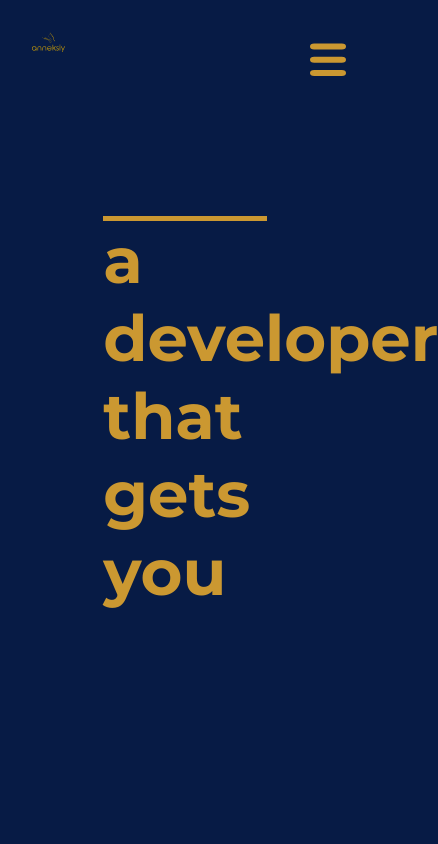
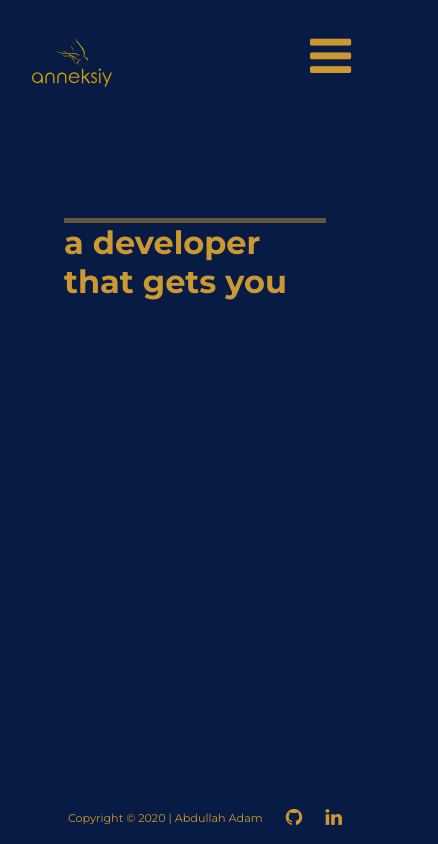
Before and after one commit to anneKsiy/animated-jumbo-menu, a plain HTML site: page index.html in a window 390 px wide. Shown: the whole page, 438 px wide, since content can reach past the window. Drawn offline with Linux system fonts and the light colour scheme.

Commit message:
second commit, decent working state, footer bug

```diff
--- a/css/main.scss
+++ b/css/main.scss
@@ -5,41 +5,73 @@ body, html {
     margin: 0;
     background-color: #071b45;
     color: #cb9831;
+    height: 100vh;
 
     a {
         text-decoration: none;
+        color: #cb9831
     }
 
 }
 
+.flex-container {
+    display: flex;
+    flex-direction: column;
+    position: relative;
+}
+
 header {
+    width: calc(100% - 4em);
     padding: 2em;
 
     #logo {
-        width: 10%;
-        height: 10%;
+        width: 5rem;
+        height: 5rem;
+        margin-top: -10px;
     }
 
     .menu-btn {
         width: 3rem;
         float: right;
         cursor: pointer;
+
+        &:hover {
+            color: #cb983175;
+            transition-duration: 0.3s;
+        }
     }
 }
 
 section {
-    padding: 4em;
+    padding: 4em 4em 0 4em;
 
     h1 {
         font-size: 4em;
-        margin: 1em auto;
-        width: 70%;
+        margin: .5em auto;
+        width: 80%;
 
         &::before {
             content: "";
-            border-top: 5px solid #cb9831;
+            border-top: 5px solid #cb983175;
             display: block;
-            width: 89%;
+            width: 100%;
+        }
+    }
+
+    @media (orientation: landscape) and (max-width: 1000px) {
+        padding: 0 4em 0 4em;
+        h1 {
+            font-size: 2em;
+            margin: .5em 0 .5em 0;
+            width: 100%;
+        }
+    }
+    @media (orientation: portrait) and (max-width: 1000px) {
+        // padding: 0 4em 0 4em;
+        h1 {
+            font-size: 2em;
+            margin: .5em 0 .5em 0;
+            width: 100%;
         }
     }
 }
@@ -54,12 +86,25 @@ nav {
     transform: scaleX(0);
     transform-origin: right;
 
+    @media (max-width: 800px) {
+        height: auto;
+        .fa-3x {
+            font-size: 1.2rem;
+        }
+    }
 
     .close-btn {
+        color: beige;
         width: 18px;
         float: right;
         cursor: pointer;
         opacity: 0;
+        margin-right: 1.5rem;
+
+        &:hover {
+            color: rgba(245, 245, 220, 0.733);
+            transition-duration: 0.3s;
+        }
     }
 
     ul {
@@ -67,7 +112,8 @@ nav {
         margin: 10% auto 0 auto;
         padding: 0;
         display: grid;
-        grid-template-columns: repeat(4, 25%);
+        grid-template-columns: repeat(auto-fit, minmax(100px, 1fr));
+        grid-gap: 3em;
         width: 80%;
         a {
             color: beige;
@@ -80,7 +126,6 @@ nav {
             display: block;
             font-size: .75em;
             margin-top: 20px;
-            margin-right: 5px;
         }
 
         li {
@@ -191,3 +236,41 @@ nav {
         transform: scaleX(0);
     }
 }
+
+// Footer
+
+footer {
+    position: absolute;
+    width: 100%;
+    bottom: 0;
+    display: flex;
+    padding-bottom: 1em;
+
+    .footer-copyright {
+        margin: 0 auto;
+        padding-left: 4em;
+        align-self: center;
+        justify-self: center;
+    }
+
+    .icon-links {
+        align-self: center;
+        margin-right: 3em;
+
+        a:hover {
+            color: #cb983175;
+            transition-duration: 0.3s;
+        }
+        .push {
+            padding-right: 1em;
+        }
+    }
+    @media (max-width: 800px) {
+        .fa-2x {
+            font-size: 1.2rem;
+        }
+        .footer-copyright {
+            font-size: .7rem;
+        }
+    }
+}
--- a/index.html
+++ b/index.html
@@ -3,13 +3,15 @@
 <head>
     <meta charset="UTF-8">
     <meta name="viewport" content="width=device-width, initial-scale=1.0">
+    <link rel="stylesheet" type="text/css" href="https://stackpath.bootstrapcdn.com/font-awesome/4.7.0/css/font-awesome.min.css">
     <link rel="stylesheet" type="text/css" href="css/main.css">
     <title>Portfolio</title>
 </head>
-<body>
+<body class="flex-container">
 
     <nav id="overlay">
-        <img src="https://img.icons8.com/material-sharp/24/000000/back.png" alt="back button" class="close-btn" id="close-menu">
+        <!-- <img src="https://img.icons8.com/material-sharp/24/000000/back.png" alt="back button" class="close-btn" id="close-menu"> -->
+        <i class="fa fa-chevron-right close-btn fa-3x" id="close-menu" aria-hidden="true"></i>
         <ul>
             <li>
                 <a href="#">home</a>
@@ -33,11 +35,13 @@
     <header>
         <a href="#" class="logo"><img src="images/default-monochrome.svg" alt="logo" id="logo"></a>
 
-        <svg class="menu-btn" id="open-menu" width="80" height="58" viewBox="0 0 80 58" fill="none" xmlns="http://www.w3.org/2000/svg">
-            <rect width="60" height="10" rx="7" fill="#CB9831"/>
-            <rect y="22" width="60" height="10" rx="7" fill="#CB9831"/>
-            <rect y="44" width="60" height="10" rx="7" fill="#CB9831"/>
-            </svg>
+        <!-- <svg class="menu-btn" id="open-menu" width="80" height="58" viewBox="0 0 80 58" fill="none" xmlns="http://www.w3.org/2000/svg">
+            <rect class="rect" width="60" height="10" rx="7" fill="#CB9831"/>
+            <rect class="rect" y="22" width="60" height="10" rx="7" fill="#CB9831"/>
+            <rect class="rect" y="44" width="60" height="10" rx="7" fill="#CB9831"/>
+            </svg> -->
+
+        <i class="fa fa-bars menu-btn fa-3x" id="open-menu" aria-hidden="true"></i>
 
         <!-- <img src="https://img.icons8.com/material-rounded/24/000000/menu.png" alt="burger button" class="menu-btn" id="open-menu"> -->
     </header>
@@ -46,11 +50,20 @@
         <h1>a developer that gets you</h1>
     </section>
 
+    <footer>
+        <span class="footer-copyright">Copyright &copy; 2020 | Abdullah Adam </span>
+        <div class="icon-links">
+            <a href="#"><i class="fa fa-github fa-2x push" aria-hidden="true"></i></a>
+            <a href="#"><i class="fa fa-linkedin fa-2x" aria-hidden="true"></i></a>
+        </div>
+    </footer>
+
     <script>
         const overlay = document.getElementById("overlay");
         const closeMenu = document.getElementById("close-menu");
+        const menuButton = document.getElementById("open-menu");
 
-        document.getElementById("open-menu").addEventListener("click", function() {
+        menuButton.addEventListener("click", function() {
             overlay.classList.add("show-menu");
         });
 
```
Also changed, not shown: css/main.css, 1 other file.
